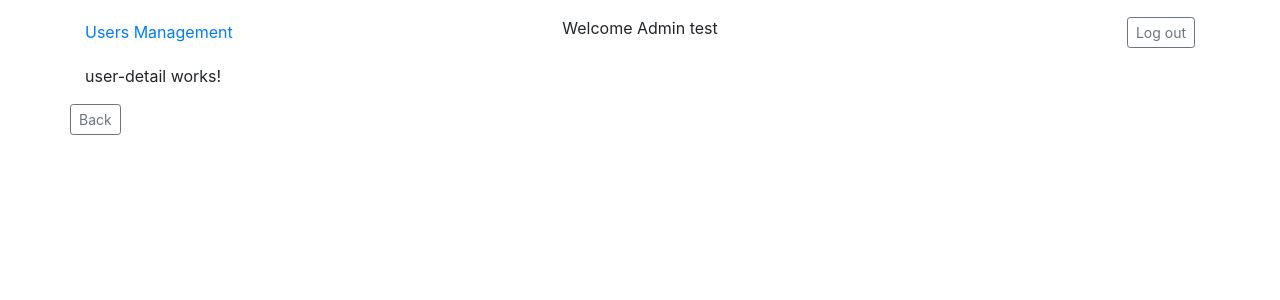
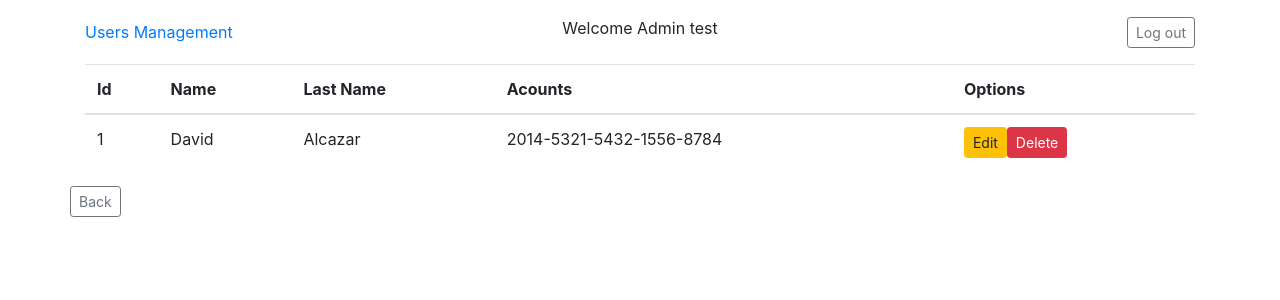
Before and after one commit to Arpatron/SimpleUserManagement, an Angular app in the folder UserManagement/: page /detail/1 in a window 1280 px wide. Shown: the top 300 px of the page. Built offline with nearby package versions, Linux system fonts and the light colour scheme; no server answers.

Commit message:
basic detail and edit management

```diff
--- a/UserManagement/src/app/components/users/user-detail/user-detail.component.html
+++ b/UserManagement/src/app/components/users/user-detail/user-detail.component.html
@@ -1,4 +1,26 @@
-<p>user-detail works!</p>
+<table class='table'>
+    <thead>
+        <tr>
+            <th>Id</th>
+            <th>Name</th>
+            <th>Last Name</th>
+            <th>Acounts</th>
+            <th>Options</th>
+        </tr>
+    </thead>
+    <tbody>
+        <tr>
+            <td>{{ user.id }}</td>
+            <td>{{ user.name }}</td>
+            <td>{{ user.lastName }}</td>
+            <td>{{ user.account.iban | ibanFormat}}</td>
+            <td>
+                <a class="btn btn-sm btn-warning" [routerLink]="['/editUser', user.id]">Edit</a>
+                <button class="btn btn-sm btn-danger" (click)="deleteUser()">Delete</button>
+            </td>
+        </tr>
+    </tbody>
+</table>
 <div class="row">
     <button class="btn btn-sm btn-outline-secondary" (click)="onBack()">Back</button>
 </div>
--- a/UserManagement/src/app/components/users/user-detail/user-detail.component.ts
+++ b/UserManagement/src/app/components/users/user-detail/user-detail.component.ts
@@ -2,6 +2,7 @@ import { Component, OnInit } from '@angular/core';
 import { Router, ActivatedRoute } from '@angular/router';
 import { AdministrationService } from 'src/app/core/services/administration.service';
 import { IUser } from 'src/app/core/models/user';
+import { States } from 'src/app/core/models/states.enum';
 
 @Component({
   selector: 'app-user-detail',
@@ -15,14 +16,15 @@ export class UserDetailComponent implements OnInit {
     private route: ActivatedRoute,
     private router: Router) { }
 
-    user: IUser;
-    errorMessage = '';
+  user: IUser;
+  errorMessage = '';
 
   ngOnInit() {
     const param = this.route.snapshot.paramMap.get('id');
     if (param) {
       const id = +param;
-      this.getUser(id);
+      this.mockData();
+      // this.getUser(id);
     }
   }
 
@@ -36,4 +38,15 @@ export class UserDetailComponent implements OnInit {
   onBack(): void {
     this.router.navigate(['userList']);
   }
+
+
+  mockData() {
+    this.user = {
+      id: 1,
+      name: 'David',
+      lastName: 'Alcazar',
+      account: { iban: '20145321543215568784', state: States.active },
+      state: States.active
+    };
+  }
 }
--- a/UserManagement/src/app/components/users/user-edit/user-edit.component.html
+++ b/UserManagement/src/app/components/users/user-edit/user-edit.component.html
@@ -1,4 +1,29 @@
-<p>user-edit works!</p>
-<div class="row">
-    <button class="btn btn-sm btn-outline-secondary" (click)="onBack()">Back</button>
-</div>
+<form>
+    <div class="form-group">
+        <div class="row">
+            <div class="col-md-6">
+                <label for="name">Name</label>
+                <input [(ngModel)]='user.name' name="user.name" type="text" class="form-control"
+                    placeholder="Name" required minlength="4" value={{user.name}}>
+            </div>
+            <div class="col-md-6">
+                <label for="lastName">Last Name</label>
+                <input [(ngModel)]='user.lastName' name="user.lastName" type="text" class="form-control"
+                    placeholder="Last Name" required minlength="4">
+            </div>
+        </div>
+    </div>
+    <div class="form-group">
+        <div class="row">
+            <div class="col-md-12">
+                <label for="accountIban">Account</label>
+                <input [(ngModel)]='user.account.iban' name="user.account.iban" type="text"
+                    class="form-control" placeholder="Iban" required minlength="16" maxlength="20">
+            </div>
+        </div>
+    </div>
+
+    <div class="d-flex justify-content-end">
+        <button class="btn btn-sm btn-primary" (click)="submit()">Submit</button>
+    </div>
+</form>
--- a/UserManagement/src/app/components/users/user-edit/user-edit.component.ts
+++ b/UserManagement/src/app/components/users/user-edit/user-edit.component.ts
@@ -1,6 +1,8 @@
 import { Component, OnInit } from '@angular/core';
 import { IUser } from 'src/app/core/models/user';
 import { ActivatedRoute, Router } from '@angular/router';
+import { AdministrationService } from 'src/app/core/services/administration.service';
+import { States } from 'src/app/core/models/states.enum';
 
 @Component({
   selector: 'app-user-edit',
@@ -9,16 +11,43 @@ import { ActivatedRoute, Router } from '@angular/router';
 })
 export class UserEditComponent implements OnInit {
 
-  constructor(private route: ActivatedRoute,
+  constructor(
+    private adminService: AdministrationService,
+    private route: ActivatedRoute,
     private router: Router) { }
   user: IUser;
+  errorMessage = '';
 
   ngOnInit() {
-    console.log(this.user);
+    const param = this.route.snapshot.paramMap.get('id');
+    if (param) {
+      const id = +param;
+      this.mockData();
+      // this.getUser(id);
+    }
+  }
+
+  getUser(id: number) {
+    this.adminService.getUser(id).subscribe({
+      next: user => this.user = user,
+      error: err => this.errorMessage = err
+    });
   }
 
   onBack(): void {
     this.router.navigate(['userList']);
   }
 
+
+  mockData() {
+    this.user = {
+      id: 1,
+      name: 'David',
+      lastName: 'Alcazar',
+      account: { iban: '20145321543215568784', state: States.active },
+      state: States.active
+    };
+  }
+
+
 }
--- a/UserManagement/src/app/components/users/user-list/user-list.component.html
+++ b/UserManagement/src/app/components/users/user-list/user-list.component.html
@@ -5,7 +5,7 @@
                 <th>Id</th>
                 <th>Name</th>
                 <th>Last Name</th>
-                <th>Acounts</th>
+                <th>Acount</th>
                 <th>Options</th>
             </tr>
         </thead>
```
